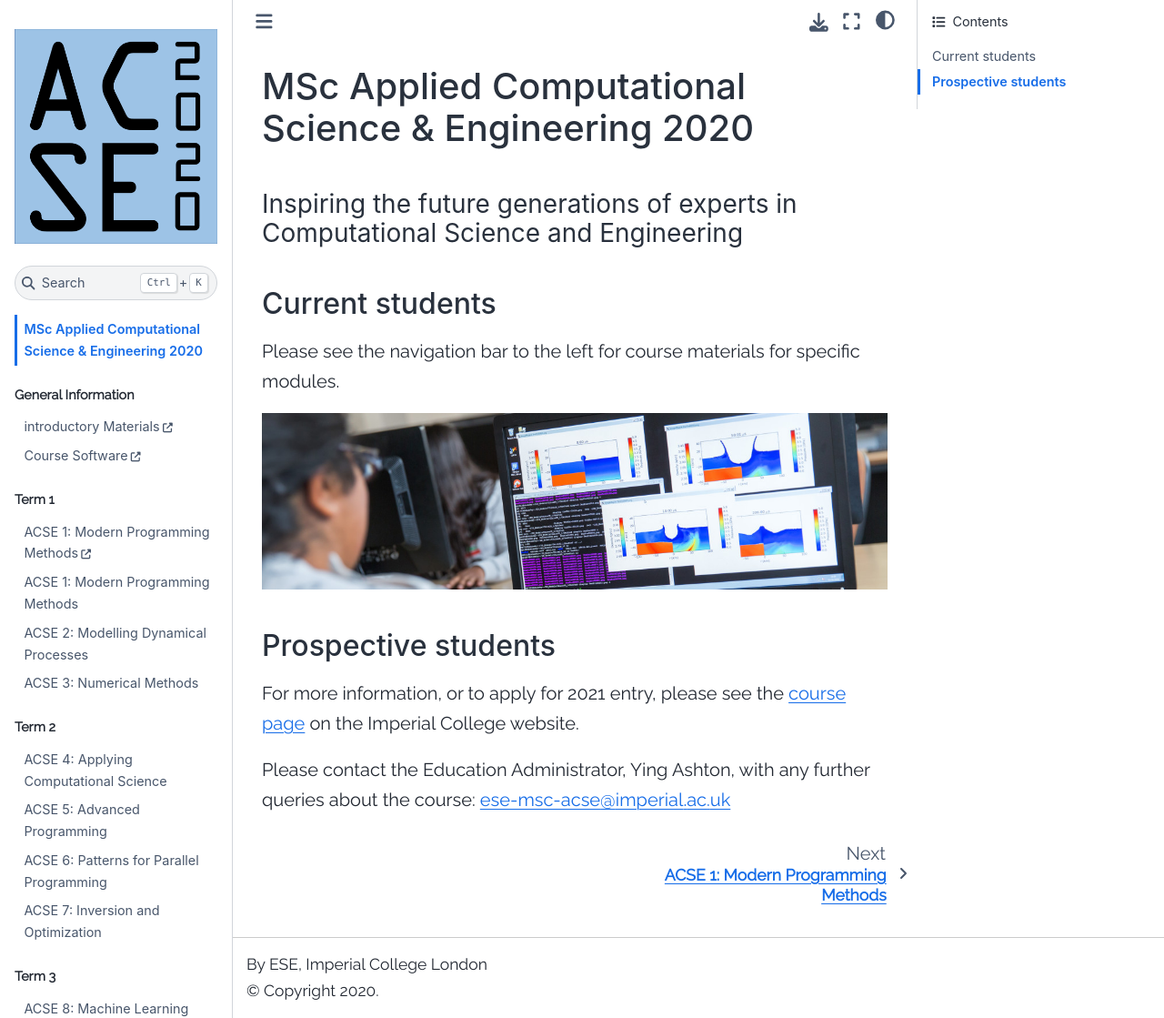
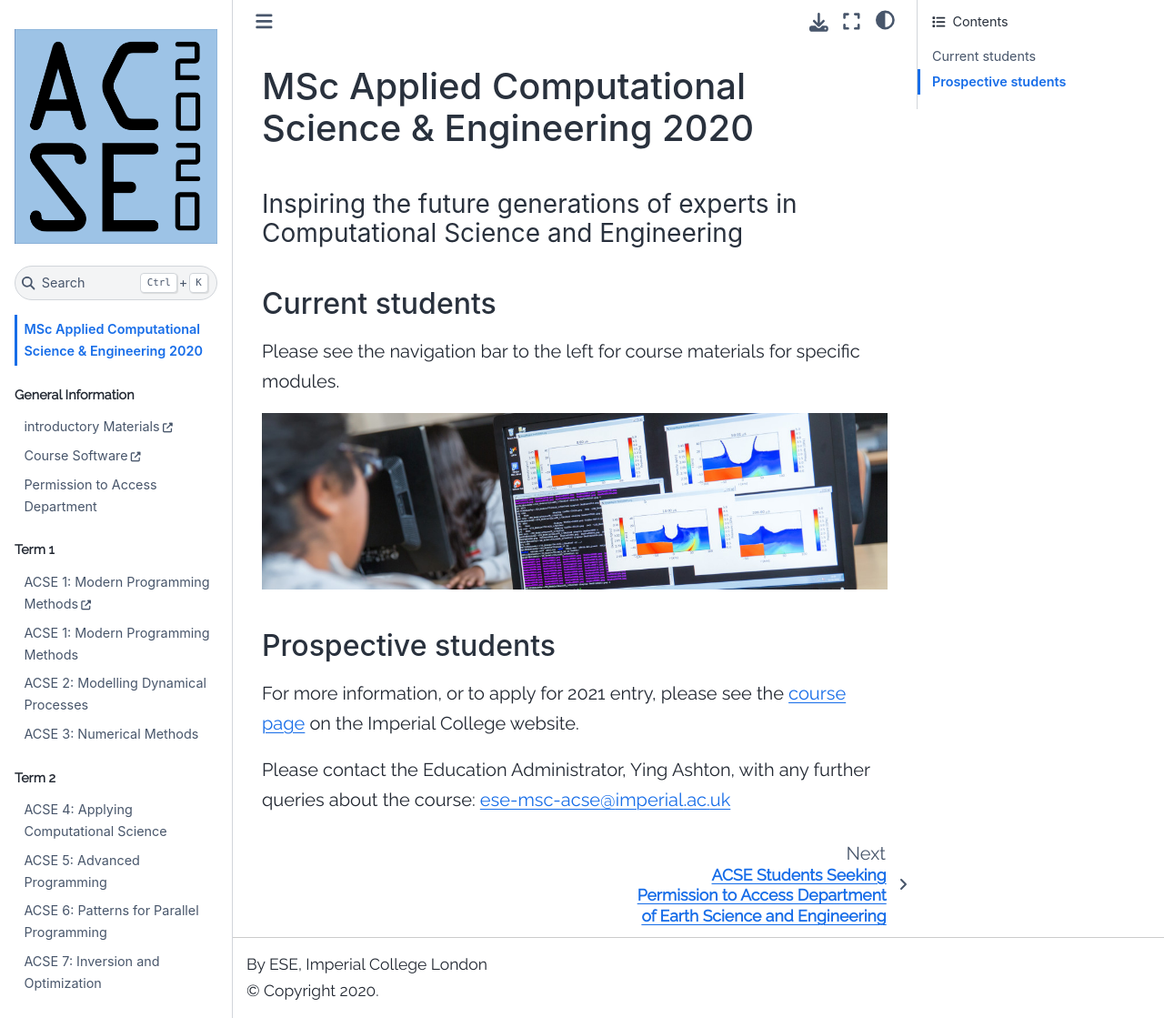
Before and after one commit to acse-2020/acse-2020.github.io, a Jupyter Book: the page built from README.md, in a window 1280 px wide and 1119 px high. Shown: the whole window at 91% size. Built offline with Jupyter Book 1.0.4 settings and Sphinx 7.4.7 and the Sphinx Book theme 1.1.4, drawn with Linux system fonts in a browser that asks for light colours; part of the change alters nothing that is shown.

Commit message:
Departmental access.

```diff
--- /dev/null
+++ b/DepartmentalAccess.md
@@ -0,0 +1,17 @@
+# ACSE Students Seeking Permission to Access Department of Earth Science and Engineering
+
+[Imperial's COVID Code of Conduct](https://www.imperial.ac.uk/safety/safety-by-topic/laboratory-safety/biological-safety/covid-19-guidance/keeping-you-safe---general-advice-for-everyone/imperials-code-of-conduct-attending-college-during-covid-19/) states that everybody, including students ought to 'avoid unnecessary travel to and around campuses - only visit our campuses to attend scheduled activities and follow prescribed routes'.
+
+### Department of Earth Science and Engineering (ESE)
+
+ It is expected that taught students will come to the Department of Earth Science and Engineering only if they have scheduled face-to-face teaching. Students will be informed about any scheduled on-campus activities. For students with exceptional personal circumstances permission can be sought to work and study on campus, within the department.
+
+### Permission to access ESE in exceptional circumstances
+
+Students from ESE (including who believe they require access because of their exceptional circumstances should fill in [this form](https://imperial.eu.qualtrics.com/jfe/form/SV_eMdNJFUdeLIOgGV). We aim to assess requests on a fortnightly basis by the Senior Tutors. All requests for access are treated with strict confidence. Students might be asked to discuss their requests with their Senior Tutor or provide supporting evidence. Students will be informed whether access has been granted or not by their Senior Tutor, Gareth Roberts. College webpages provide guidance on working safely on campus.
+
+### Reasons for seeking access
+
+There are a number of reasons why access might be sought, including difficult remote working environments or health concerns. Technical (e.g. computing, internet access) challenges are unlikely to be considered good reasons to grant access to ESE in most circumstances. Support to address such technical challenges is provided by the Department and College, and we will refer you to appropriate support.
+
+We aim to give all students who need to access ESE the opportunity to do so safely. We must work within College and government guidelines on social distancing and safe working, which means that we have strict limits on occupancy throughout College. We request that students seek permission to access the department only if necessary. Access might be limited at times because of changes to College or government guidance, and students are advised to work on the basis that access could be curtailed at short notice. If access is no longer required you must inform your Senior Tutor. A College ID card is required to access the department.   If you need any further help or advice please do speak to your tutors.
--- a/_toc.yml
+++ b/_toc.yml
@@ -5,6 +5,8 @@
     url: https://acse-2020.github.io/introduction/
   - title: Course Software
     url: https://acse-2020.github.io/introduction/software.html
+  - title: Permission to Access Department
+    file: DepartmentalAccess.md
 - chapter: "Term 1"
   sections:
     - title: "ACSE 1: Modern Programming Methods"
```
